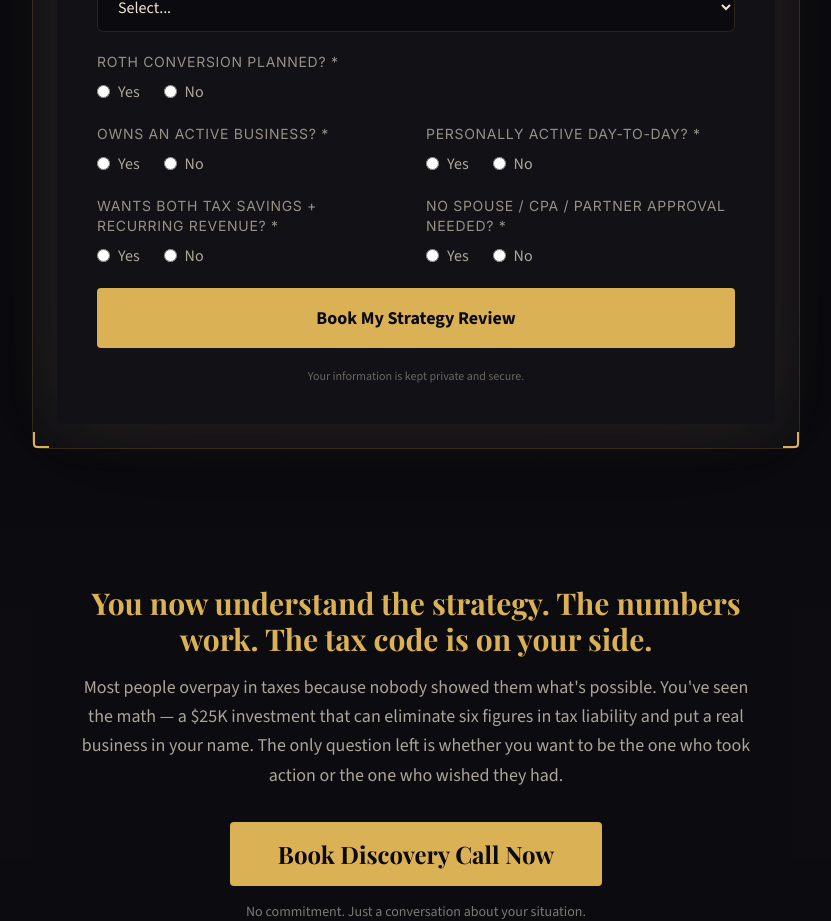
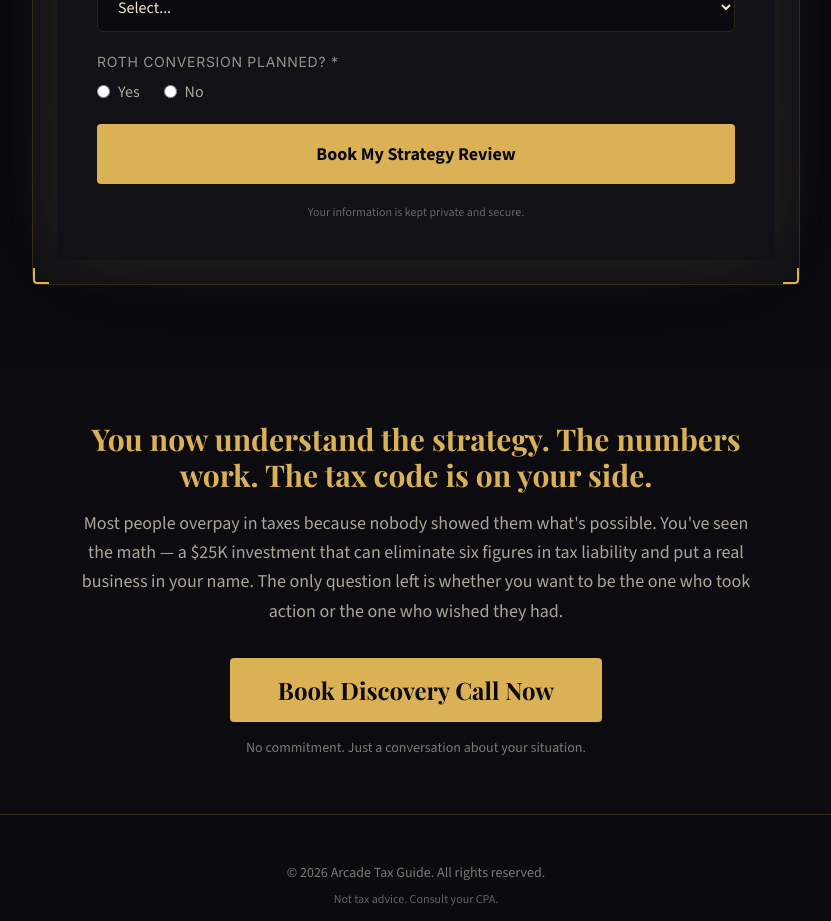
Before and after one commit to kennysabangan/arcade-tax-guide, a React (Vite) app: page /arcade in a window 1280 px wide. Shown: the part 4220-5141 px from the top of the page, without its empty margins (224-1055 px from the left). Built offline with nearby package versions, Linux system fonts and the light colour scheme; what @react-pdf/renderer would draw is missing.

Commit message:
refine: remove optional lead-scoring fields, reduce leadScore to 0-3 based on income/liquidity/urgency

```diff
--- a/src/pages/ArcadeLandingPage.jsx
+++ b/src/pages/ArcadeLandingPage.jsx
@@ -61,8 +61,7 @@ function StickyMobileCTA() {
 
 function ArcadeLandingPage() {
   const [formData, setFormData] = useState({
-    firstName: '', lastName: '', email: '', mobile: '', filingStatus: '', income: '', taxOwed: '', liquidity: '', rothConversion: '', urgency: '',
-    businessOwner: '', activeDayToDay: '', wantsBoth: '', noApprovalNeeded: ''
+    firstName: '', lastName: '', email: '', mobile: '', filingStatus: '', income: '', taxOwed: '', liquidity: '', rothConversion: '', urgency: ''
   })
   const [submitted, setSubmitted] = useState(false)
   const [loading, setLoading] = useState(false)
@@ -78,17 +77,13 @@ function ArcadeLandingPage() {
     setLoading(true)
     setError('')
 
-    // Compute lead score (0-7)
+    // Compute lead score (0-3)
     const computeLeadScore = () => {
   let score = 0;
   const income = parseFloat(String(formData.income).replace(/[^0-9.]/g, '')) || 0;
   if (income > 200000) score++;
   if (formData.liquidity) score++;
   if (formData.urgency && formData.urgency.toLowerCase().includes('30 days')) score++;
-  if (formData.businessOwner === 'yes') score++;
-  if (formData.activeDayToDay === 'yes') score++;
-  if (formData.wantsBoth === 'yes') score++;
-  if (formData.noApprovalNeeded === 'yes') score++;
   return score;
 };
 const leadScore = computeLeadScore();
@@ -521,65 +516,6 @@ const leadScore = computeLeadScore();
                   </div>
                 </div>
 
-                {/* Lead Scoring Fields */}
-                <div className="grid grid-cols-1 sm:grid-cols-2 gap-5">
-                  <div>
-                    <label className="block text-cream-60 text-sm font-nav uppercase tracking-wider mb-1">Owns an active business? *</label>
-                    <div className="flex gap-6 mt-2">
-                      <label className="inline-flex items-center gap-2 text-cream-70 cursor-pointer">
-                        <input type="radio" name="businessOwner" value="yes" checked={formData.businessOwner === 'yes'} onChange={handleChange} className="text-gold accent-gold" />
-                        Yes
-                      </label>
-                      <label className="inline-flex items-center gap-2 text-cream-70 cursor-pointer">
-                        <input type="radio" name="businessOwner" value="no" checked={formData.businessOwner === 'no'} onChange={handleChange} className="text-gold accent-gold" />
-                        No
-                      </label>
-                    </div>
-                  </div>
-                  <div>
-                    <label className="block text-cream-60 text-sm font-nav uppercase tracking-wider mb-1">Personally active day-to-day? *</label>
-                    <div className="flex gap-6 mt-2">
-                      <label className="inline-flex items-center gap-2 text-cream-70 cursor-pointer">
-                        <input type="radio" name="activeDayToDay" value="yes" checked={formData.activeDayToDay === 'yes'} onChange={handleChange} className="text-gold accent-gold" />
-                        Yes
-                      </label>
-                      <label className="inline-flex items-center gap-2 text-cream-70 cursor-pointer">
-                        <input type="radio" name="activeDayToDay" value="no" checked={formData.activeDayToDay === 'no'} onChange={handleChange} className="text-gold accent-gold" />
-                        No
-                      </label>
-                    </div>
-                  </div>
-                </div>
-
-                <div className="grid grid-cols-1 sm:grid-cols-2 gap-5">
-                  <div>
-                    <label className="block text-cream-60 text-sm font-nav uppercase tracking-wider mb-1">Wants both tax savings + recurring revenue? *</label>
-                    <div className="flex gap-6 mt-2">
-                      <label className="inline-flex items-center gap-2 text-cream-70 cursor-pointer">
-                        <input type="radio" name="wantsBoth" value="yes" checked={formData.wantsBoth === 'yes'} onChange={handleChange} className="text-gold accent-gold" />
-                        Yes
-                      </label>
-                      <label className="inline-flex items-center gap-2 text-cream-70 cursor-pointer">
-                        <input type="radio" name="wantsBoth" value="no" checked={formData.wantsBoth === 'no'} onChange={handleChange} className="text-gold accent-gold" />
-                        No
-                      </label>
-                    </div>
-                  </div>
-                  <div>
-                    <label className="block text-cream-60 text-sm font-nav uppercase tracking-wider mb-1">No spouse / CPA / partner approval needed? *</label>
-                    <div className="flex gap-6 mt-2">
-                      <label className="inline-flex items-center gap-2 text-cream-70 cursor-pointer">
-                        <input type="radio" name="noApprovalNeeded" value="yes" checked={formData.noApprovalNeeded === 'yes'} onChange={handleChange} className="text-gold accent-gold" />
-                        Yes
-                      </label>
-                      <label className="inline-flex items-center gap-2 text-cream-70 cursor-pointer">
-                        <input type="radio" name="noApprovalNeeded" value="no" checked={formData.noApprovalNeeded === 'no'} onChange={handleChange} className="text-gold accent-gold" />
-                        No
-                      </label>
-                    </div>
-                  </div>
-                </div>
-
                 <button
                   type="submit"
                   disabled={loading}
```
